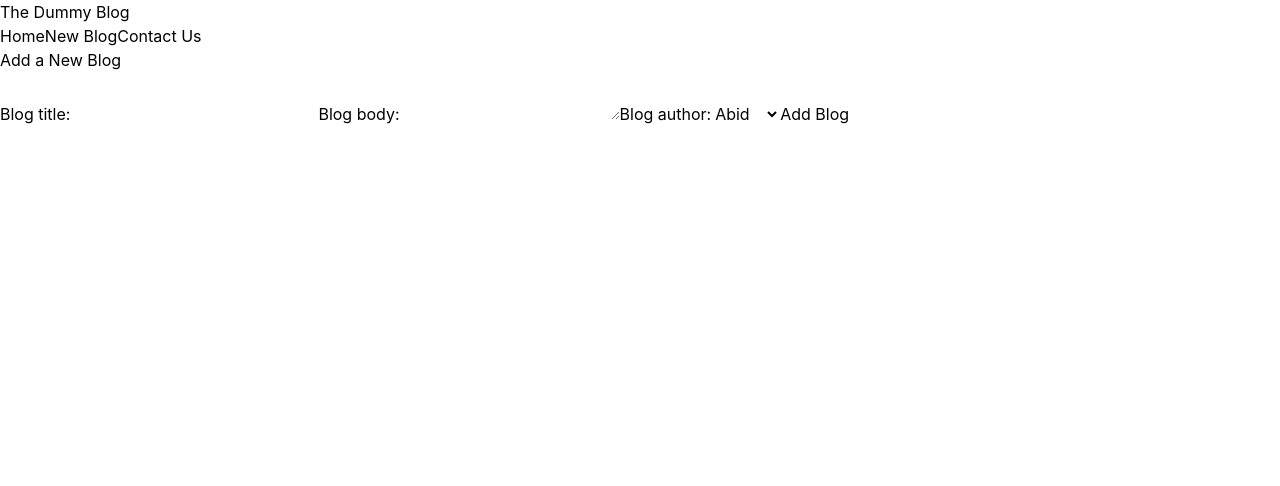
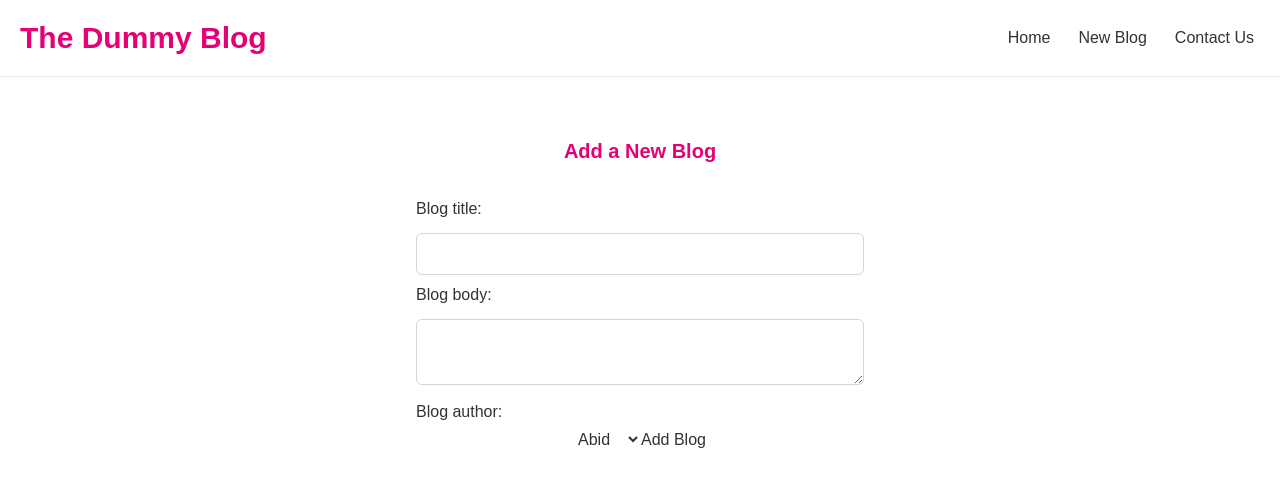
Before and after one commit to AbidRehman994/Blog-App, a React (Vite) app in the folder my-react-app/: page /Create in a window 1280 px wide. Shown: the top 486 px of the page. Built offline with nearby package versions, Linux system fonts and the light colour scheme.

Commit message:
add: tailwind design

```diff
--- a/my-react-app/src/App.jsx
+++ b/my-react-app/src/App.jsx
@@ -15,7 +15,7 @@ function App(){
     <Router>
    <div className='App'>
     <Navbar/>
-    <div className="content">
+    <div className="w-full max-w-full mx-auto my-10 p-5">
     <Switch>
       <Route exact path="/">
        <Home/>
--- a/my-react-app/src/BlogDetails.jsx
+++ b/my-react-app/src/BlogDetails.jsx
@@ -16,15 +16,16 @@ const BlogDetails=()=>{
     }
 
     return(
-      <div className="blog-details">
+      <div  className="max-w-3xl mx-auto">
        { isPending && <div>Loading...</div> }
        {error && <div>{error}</div>}
        {blog && (
         <article>
-          <h2>{blog.title}</h2>
-          <p>By {blog.author}</p>
-          <div>{blog.body}</div>
-          <button onClick={handleClick}>delete</button>
+          <h2  className="text-xl text-pink-600 mb-2 font-semibold">{blog.title}</h2>
+          <p className="text-gray-600">By {blog.author}</p>
+          <div className="my-5 leading-7">{blog.body}</div>
+          <button onClick={handleClick}
+          className="bg-pink-600 text-white px-4 py-2 rounded-lg cursor-pointer hover:bg-pink-700">delete</button>
         </article>
        )}
       </div>
--- a/my-react-app/src/BlogList.jsx
+++ b/my-react-app/src/BlogList.jsx
@@ -3,13 +3,14 @@ const BlogList=({blogs,title,})=>{
 
     return(
         <div className="blog-list">
-            <h2>{title}</h2>
+            <h2 className="text-2xl font-semibold mb-5">{title}</h2>
 
             {blogs.map((blog) => (
-            <div className="blog-preview" key={blog._id}>
+            <div className="py-2.5 px-4 my-5 border-b border-gray-100 hover:shadow-md transition-shadow duration-200" key={blog._id}>
 
-                <Link to={`/blogs/${blog._id}`}>
-               <h2>{blog.title}</h2>
+                <Link to={`/blogs/${blog._id}`}
+                className="no-underline">
+               <h2 className="text-xl text-pink-600 mb-2">{blog.title}</h2>
               <p>By {blog.author}</p>
                 </Link>
 
--- a/my-react-app/src/Create.jsx
+++ b/my-react-app/src/Create.jsx
@@ -45,26 +45,28 @@ const Create = () => {
   };
 
   return (
-    <div className="create">
-      <h2>Add a New Blog</h2>
+    <div className="max-w-md mx-auto text-center">
+      <h2  className="text-xl text-pink-600 mb-8 font-semibold">Add a New Blog</h2>
 
       <form onSubmit={handleSubmit}>
-        <label>Blog title:</label>
+        <label className="block text-left font-medium mb-1">Blog title:</label>
         <input
+        className="w-full px-3 py-2 my-2 border border-gray-300 rounded-md focus:outline-none focus:ring-2 focus:ring-pink-500"
           type="text"
           required
           value={title}
           onChange={(e) => setTitle(e.target.value)}
         />
 
-        <label>Blog body:</label>
+        <label className="block text-left font-medium mb-1">Blog body:</label>
         <textarea
+         className="w-full px-3 py-2 my-2 border border-gray-300 rounded-md focus:outline-none focus:ring-2 focus:ring-pink-500"
           required
           value={body}
           onChange={(e) => setBody(e.target.value)}
         ></textarea>
 
-        <label>Blog author:</label>
+        <label className="block text-left font-medium mb-1">Blog author:</label>
         <select
           value={author}
           onChange={(e) => setAuthor(e.target.value)}
--- a/my-react-app/src/Navbar.jsx
+++ b/my-react-app/src/Navbar.jsx
@@ -1,14 +1,40 @@
 import { Link } from "react-router-dom";
-const Navbar=()=>{
-    return(
-        <nav className="navbar">
-            <h1>The Dummy Blog</h1>
-            <div className="links">
-                <Link to= "/">Home</Link>
-                <Link to= "/create">New Blog</Link>
-                <Link to="/contact">Contact Us</Link>
-            </div>
-        </nav>
-    );
-}
+
+const Navbar = () => {
+  return (
+    <nav className="flex items-center p-5 border-b border-gray-200">
+
+      <h1 className="text-3xl font-bold text-pink-600">
+        The Dummy Blog
+      </h1>
+
+      <div className="ml-auto flex gap-4">
+
+        <Link
+          to="/"
+          className="p-1.5 hover:text-pink-600"
+        >
+          Home
+        </Link>
+
+        <Link
+          to="/create"
+          className="p-1.5 hover:text-pink-600"
+        >
+          New Blog
+        </Link>
+
+        <Link
+          to="/contact"
+          className="p-1.5 hover:text-pink-600"
+        >
+          Contact Us
+        </Link>
+
+      </div>
+
+    </nav>
+  );
+};
+
 export default Navbar;
--- a/my-react-app/src/index.css
+++ b/my-react-app/src/index.css
@@ -1 +1,7 @@
+
 @import "tailwindcss";
+
+body {
+  font-family: "Quicksand", sans-serif;
+  color: #333;
+}
```
